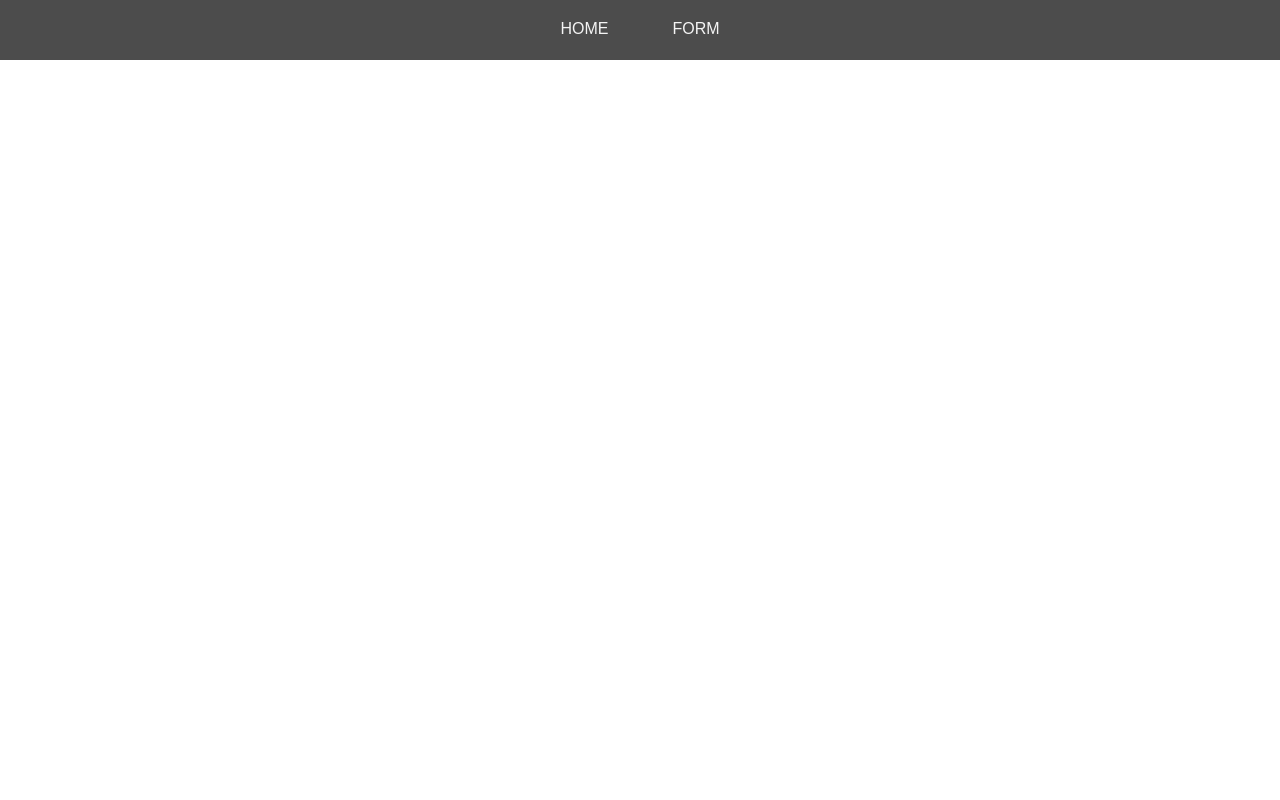
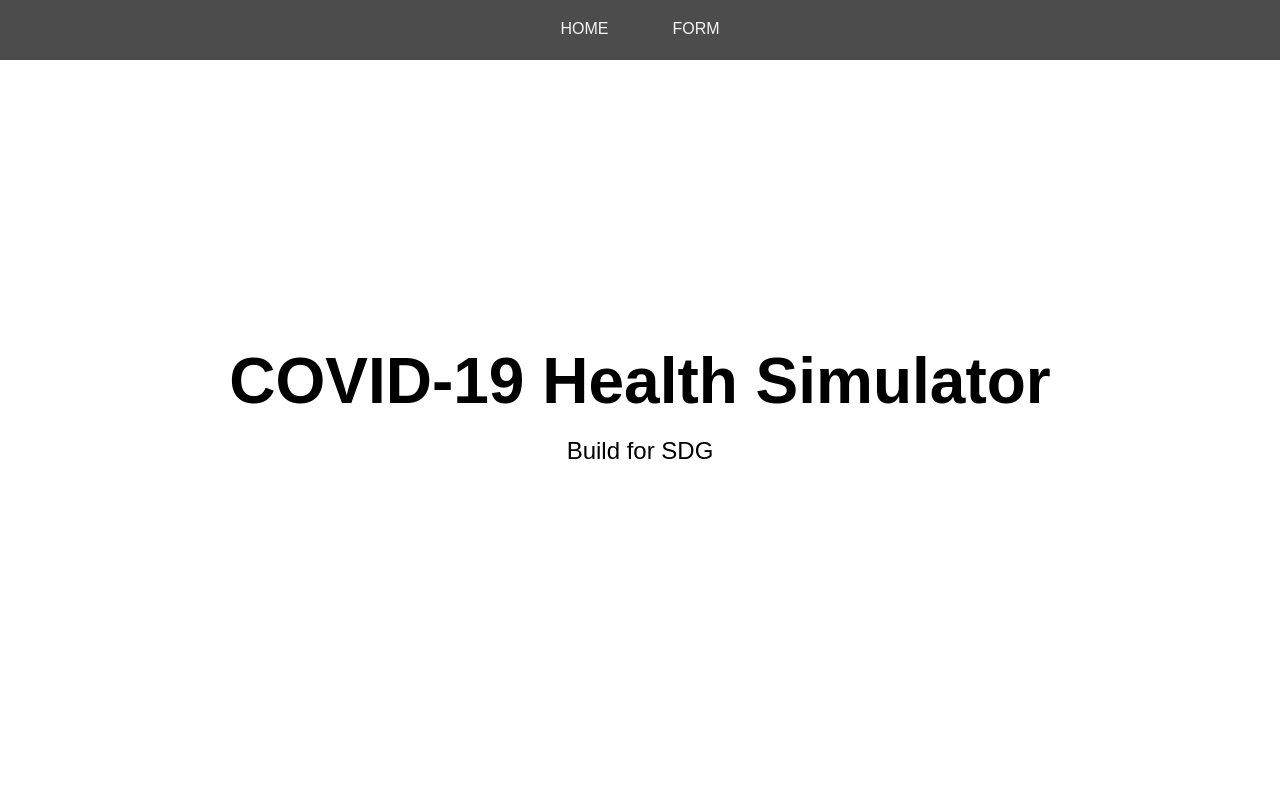
Before and after one commit to kioidun/buildforsdgtwo, a React (Create React App) app: page / in a window 1280 px wide. Shown: the top 800 px of the page. Built offline with nearby package versions, Linux system fonts and the light colour scheme.

Commit message:
color change

```diff
--- a/src/App.css
+++ b/src/App.css
@@ -70,7 +70,7 @@ section p{
 }
 section#home{
     /* background: url('https://source.unsplash.com/bZZp1PmHI0E/1600*900') no-repeat center center/ cover; */
-    color: #fff;
+    color: #000;
 }
 
 .form{
```
